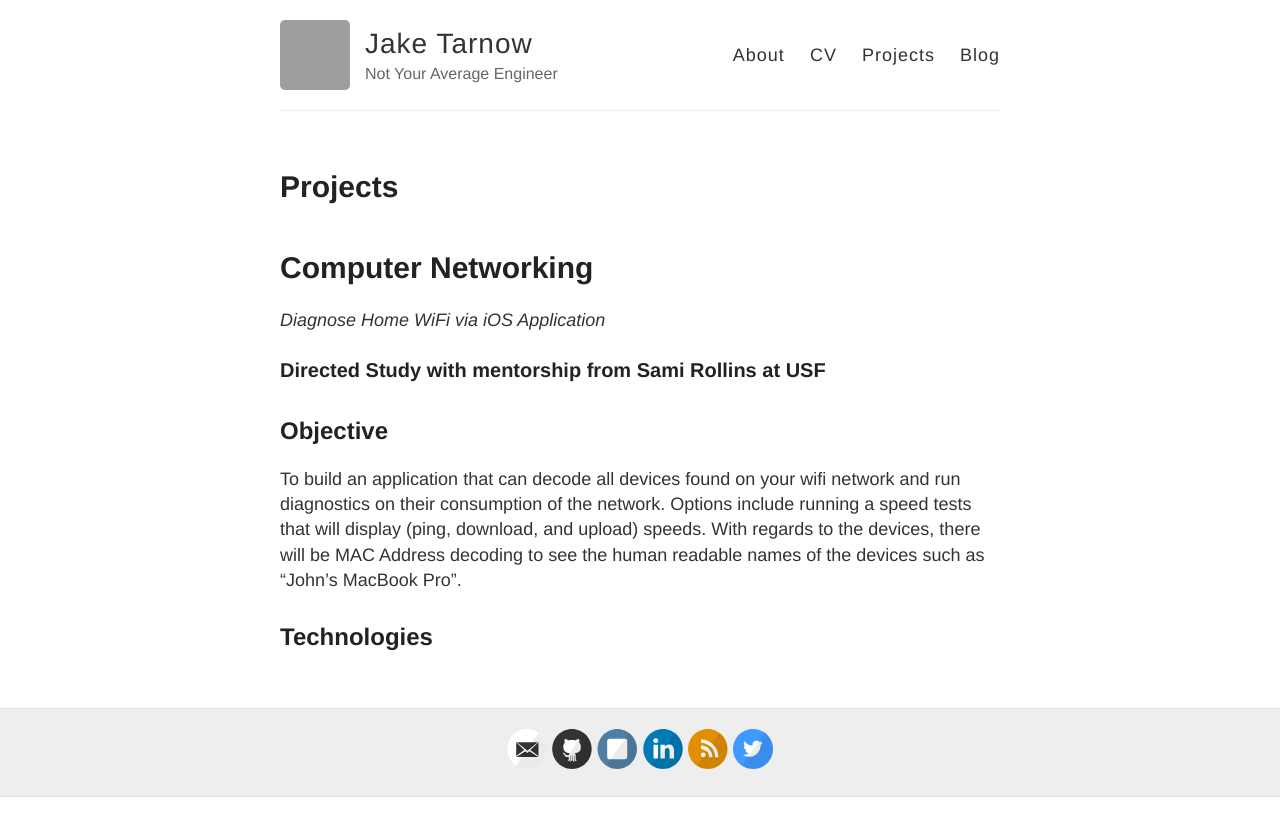
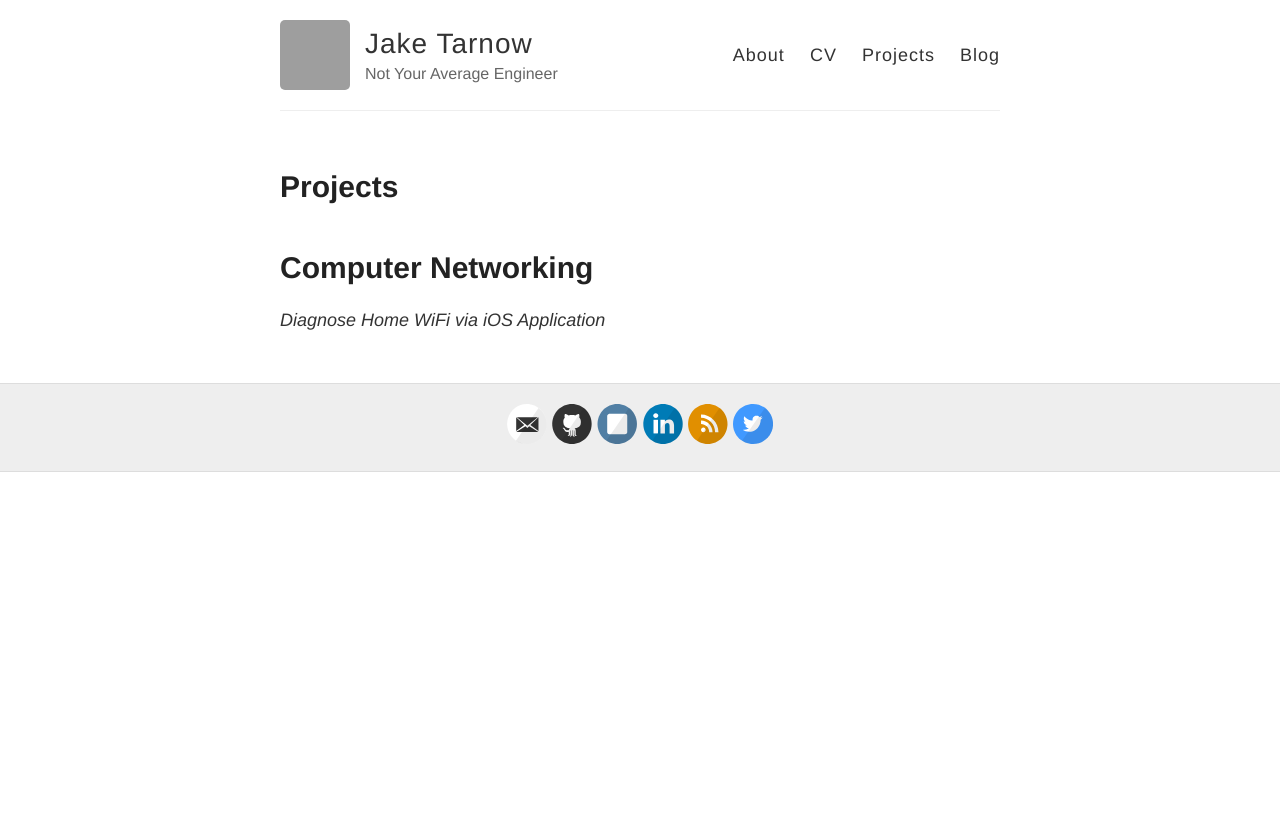
Before and after one commit to HoneyBadger123/jaketarnow.github.io, a Jekyll site: the page built from projects.md, in a window 1280 px wide. Shown: the top 836 px of the page. Built offline with Jekyll 4.4.1, drawn with Linux system fonts in a browser that asks for light colours; grey boxes are pictures that could not be loaded.

Commit message:
testing link of projects

```diff
--- a/projects.md
+++ b/projects.md
@@ -4,12 +4,5 @@ title: Projects
 permalink: /projects/
 ---
 
-# Computer Networking
+# [Computer Networking](../projects/compnetworking)
 *Diagnose Home WiFi via iOS Application*
-
-### Directed Study with mentorship from Sami Rollins at USF
-
-## Objective
-To build an application that can decode all devices found on your wifi network and run diagnostics on their consumption of the network. Options include running a speed tests that will display (ping, download, and upload) speeds. With regards to the devices, there will be MAC Address decoding to see the human readable names of the devices such as "John's MacBook Pro".
-
-## Technologies
```
